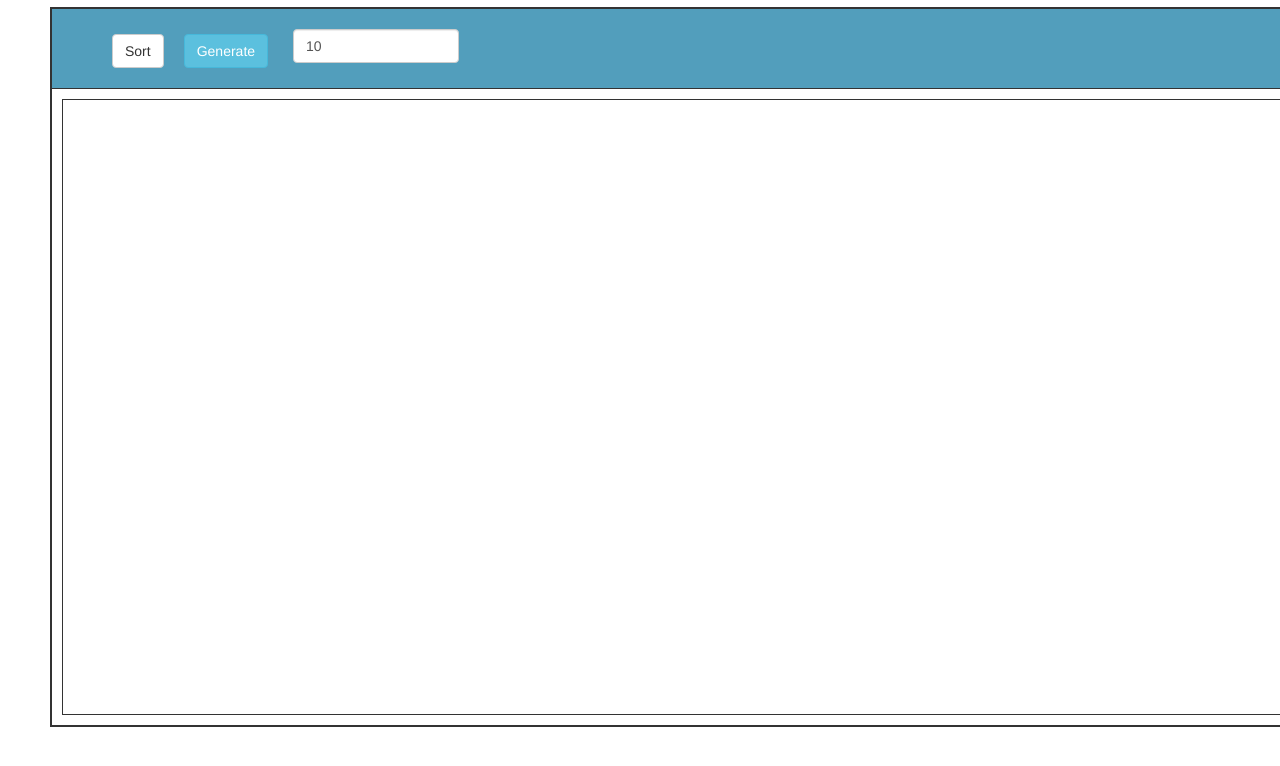
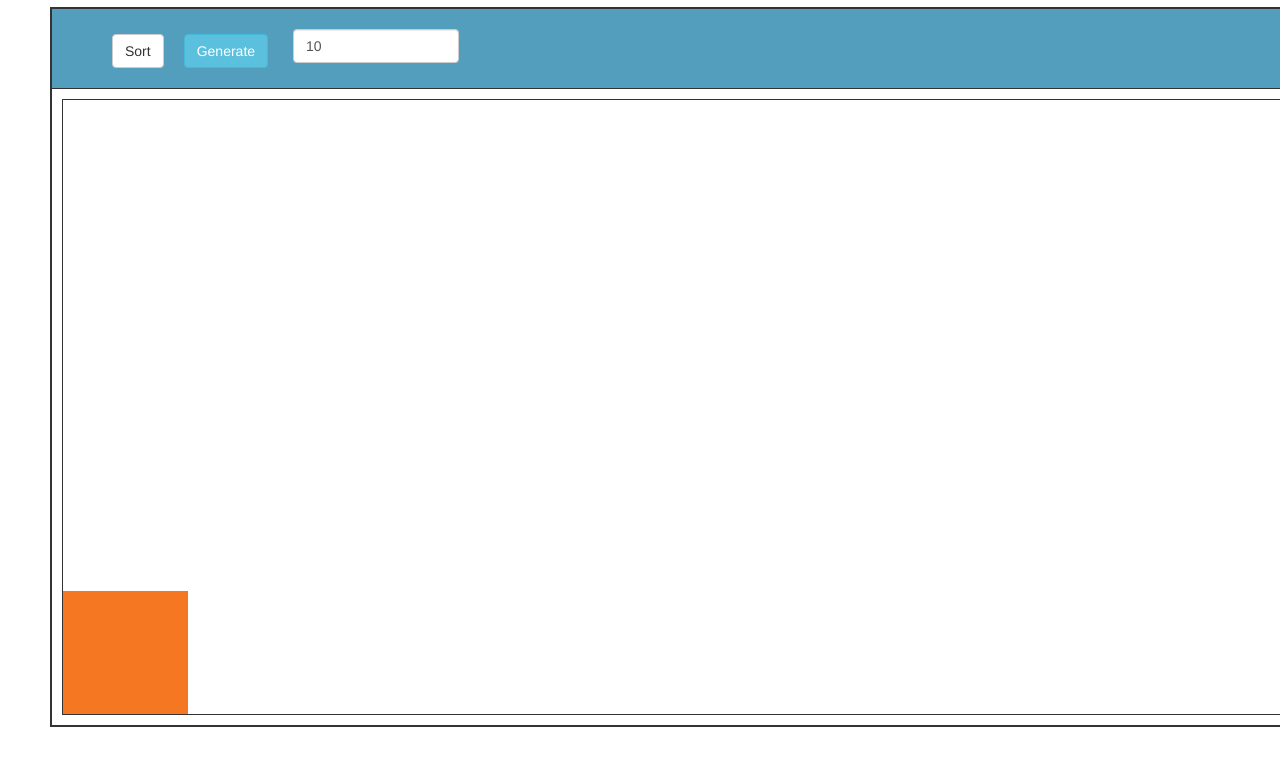
Before and after one commit to vietdqhcmute/sorting_visualizer, a plain HTML site: page index.html in a window 1280 px wide. Shown: the part 106-872 px from the top of the page. Drawn offline with nearby package versions, Linux system fonts and the light colour scheme.

Commit message:
Draw single column

```diff
--- a/scripts/index.js
+++ b/scripts/index.js
@@ -1,8 +1,8 @@
-import { drawing } from "../scripts/draw";
 const HEIGHT = 1254;
 const WIDTH = 614;
 
 const main = () => {
+  drawCollumn(10);
   bindingKey();
 };
 
@@ -28,4 +28,27 @@ const generateRamdomArray = (globalLength) => {
   }
   return arr;
 };
+
+const drawChart = ()=>{
+  $(".chart")
+}
+
+const drawCollumn = (value) => {
+  $(".chart").append(collumInnerHTML("80%","20%"));
+};
+
+const collumInnerHTML = (white, value) => {
+  const whiteHeight = white;
+  const valueHeight = value;
+  let innerHTML =
+    '<div class="chart__collumn">' +
+    '<div class="chart__collumn_white-space" style="height:' +
+    whiteHeight +
+    '"></div>' +
+    '<div class="chart__collumn_value-space" style="height:' +
+    valueHeight +
+    '"></div>' +
+    "</div>";
+  return innerHTML;
+};
 main();
--- a/styles/style.css
+++ b/styles/style.css
@@ -8,16 +8,31 @@ body {
   display: flex;
   flex-direction: column;
 }
-.chart{
-  height: 100%;
-  margin: 10px 10px;
-  border: 1px solid;
-}
+
 .title-bar {
   height: 80px;
   padding: 20px 50px;
   border-bottom: 1px solid;
   background-color: rgba(48, 139, 175, 0.836);
+}
+.chart {
+  height: 100%;
+  margin: 10px 10px;
+  border: 1px solid;
+  display: flex;
+  flex-direction: row;
+}
+.chart__collumn {
+  height: 100%;
+  width: 10%;
+}
+.chart__collumn_white-space {
+  width: 100%;
+}
+.chart__collumn_value-space {
+  width: 100%;
+  background-color: rgb(246, 119, 34);
+
 }
 .group-button {
   display: flex;
```
Also changed, not shown: index.html (+2 -1 lines).
